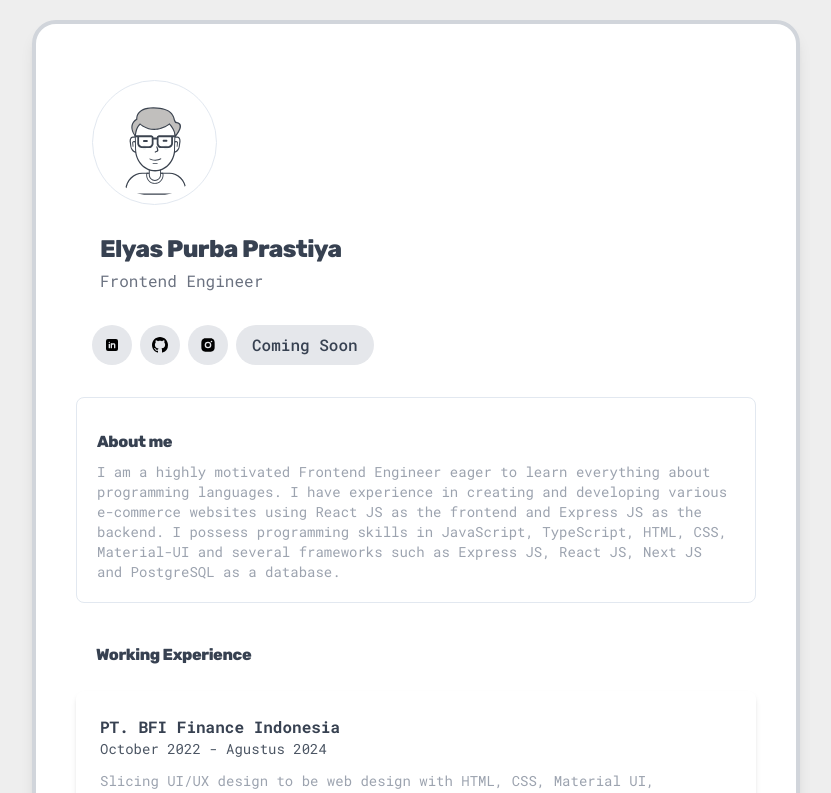
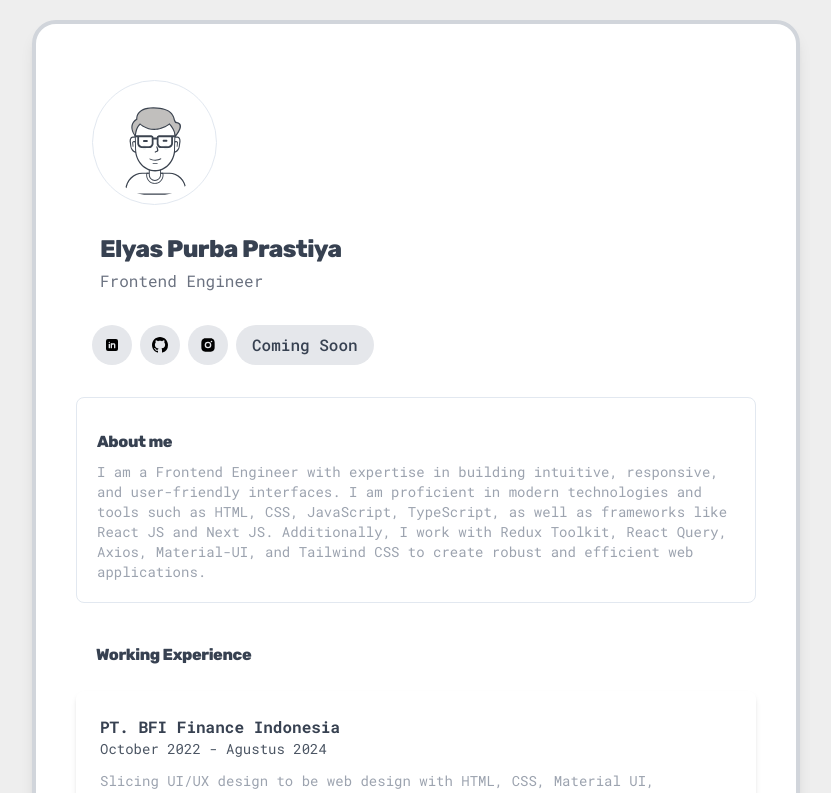
Before and after one commit to elyasprba/portofolio, a React (Vite) app: page / in a window 1280 px wide. Shown: the top 793 px of the page, without its empty margins (224-1055 px from the left). Built offline with nearby package versions, Linux system fonts and the light colour scheme.

Commit message:
feat: update content about me (#8)
Co-authored-by: elyasprba <elyasprba@Ts-MacBook-Pro.local>

```diff
--- a/src/App.tsx
+++ b/src/App.tsx
@@ -14,7 +14,7 @@ function App() {
           <main>
             <AboutMe
               title="About me"
-              description="I am a highly motivated Frontend Engineer eager to learn everything about programming languages. I have experience in creating and developing various e-commerce websites using React JS as the frontend and Express JS as the backend. I possess programming skills in JavaScript, TypeScript, HTML, CSS, Material-UI and several frameworks such as Express JS, React JS, Next JS and PostgreSQL as a database."
+              description="I am a Frontend Engineer with expertise in building intuitive, responsive, and user-friendly interfaces. I am proficient in modern technologies and tools such as HTML, CSS, JavaScript, TypeScript, as well as frameworks like React JS and Next JS. Additionally, I work with Redux Toolkit, React Query, Axios, Material-UI, and Tailwind CSS to create robust and efficient web applications."
             />
 
             <div className="mx-10 my-10">
```
